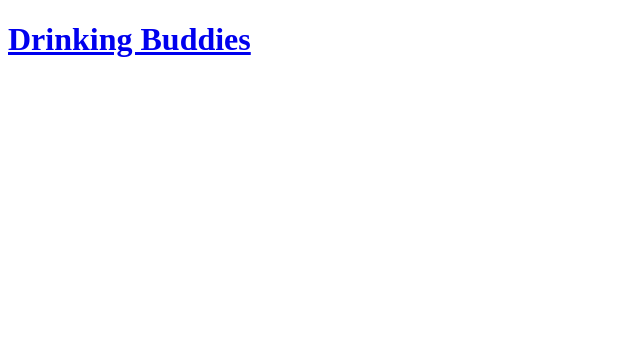
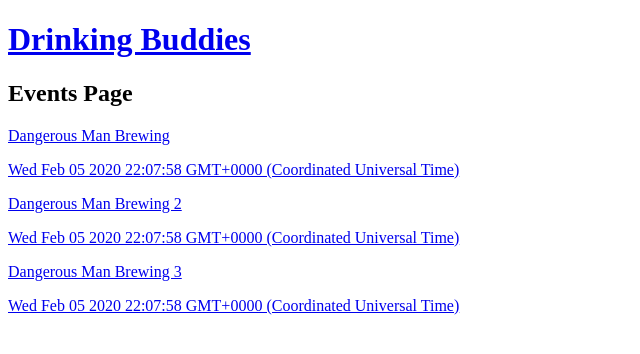
Before and after one commit to JonoStarsmore/drinking-buddies, a React (Create React App) app: page / in a window 1280 px wide. Shown: the top 354 px of the page, without its empty margins (0-640 px from the left). Built offline with nearby package versions, Linux system fonts and the light colour scheme.

Commit message:
3rd commit

```diff
--- a/src/App.js
+++ b/src/App.js
@@ -5,6 +5,7 @@
 import APIContext from './APIContext';
 import EventList from './EventList';
 import EventPage from './EventPage';
+import Home from './Home';
 
 /*
   - routing
@@ -43,18 +44,18 @@
 
     return (
     <APIContext.Provider value={value}>
-      <div className="App">
-            <div>
-      <h1><Link to='/events'>Drinking Buddies</Link></h1>
-      </div>
+      <header>
+        <h1><Link to='/events'>Drinking Buddies</Link></h1>
+        <nav></nav>
+      </header>
 
+      <main className="App">
 
         <Route
           exact
-          path='/events'
-          component={EventList}
+          path='/'
+          component={Home}
         />
-
 
         <Route
           exact
@@ -63,7 +64,7 @@
         />
 
 
-      </div>
+      </main>
 
 
     </APIContext.Provider>
--- /dev/null
+++ b/src/Home.js
@@ -0,0 +1,9 @@
+import React, { Component } from 'react';
+import APIContext from './APIContext'
+import EventList from './EventList';
+
+export default class Home extends Component {
+    render(){
+        return <EventList />
+    }
+}
```
